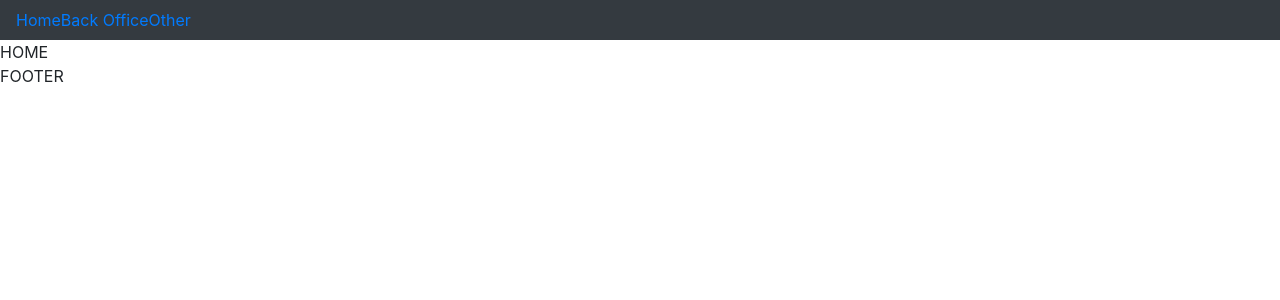
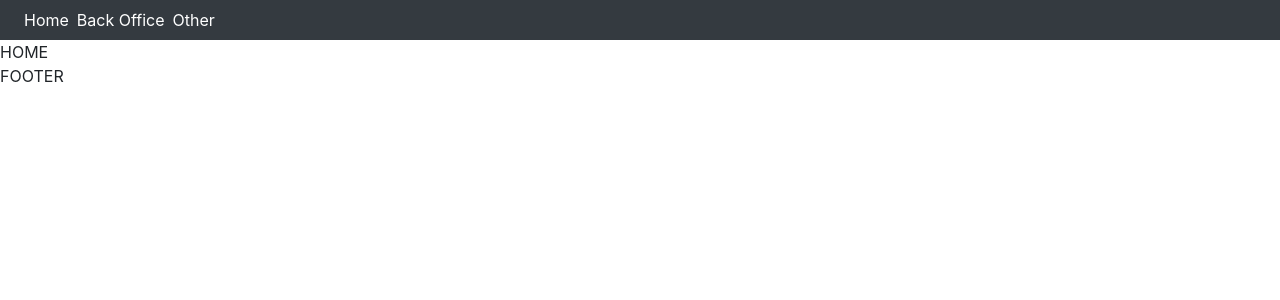
Before and after one commit to orhanors/Module5-D5-PP-Shopping-Api, a React (Create React App) app in the folder frontend/: page / in a window 1280 px wide. Shown: the top 300 px of the page. Built offline with nearby package versions, Linux system fonts and the light colour scheme.

Commit message:
navbar edited

```diff
--- a/frontend/src/App.css
+++ b/frontend/src/App.css
@@ -5,3 +5,12 @@
 	color: white;
 	padding: 1rem;
 }
+
+.nav-container a {
+	color: white !important;
+	margin-left: 0.5rem;
+}
+
+.nav-container a:hover {
+	color: rgb(168, 165, 165) !important;
+}
--- a/frontend/src/components/NavBar.jsx
+++ b/frontend/src/components/NavBar.jsx
@@ -4,7 +4,7 @@ import { Nav, Navbar } from "react-bootstrap";
 export default class NavBar extends Component {
 	render() {
 		return (
-			<div>
+			<div className='nav-container'>
 				{" "}
 				<Navbar bg='dark' variant='dark'>
 					<Nav className='mr-auto'>
```
Also changed, not shown: 1 other file (tests, documents, lock files or other folders).
